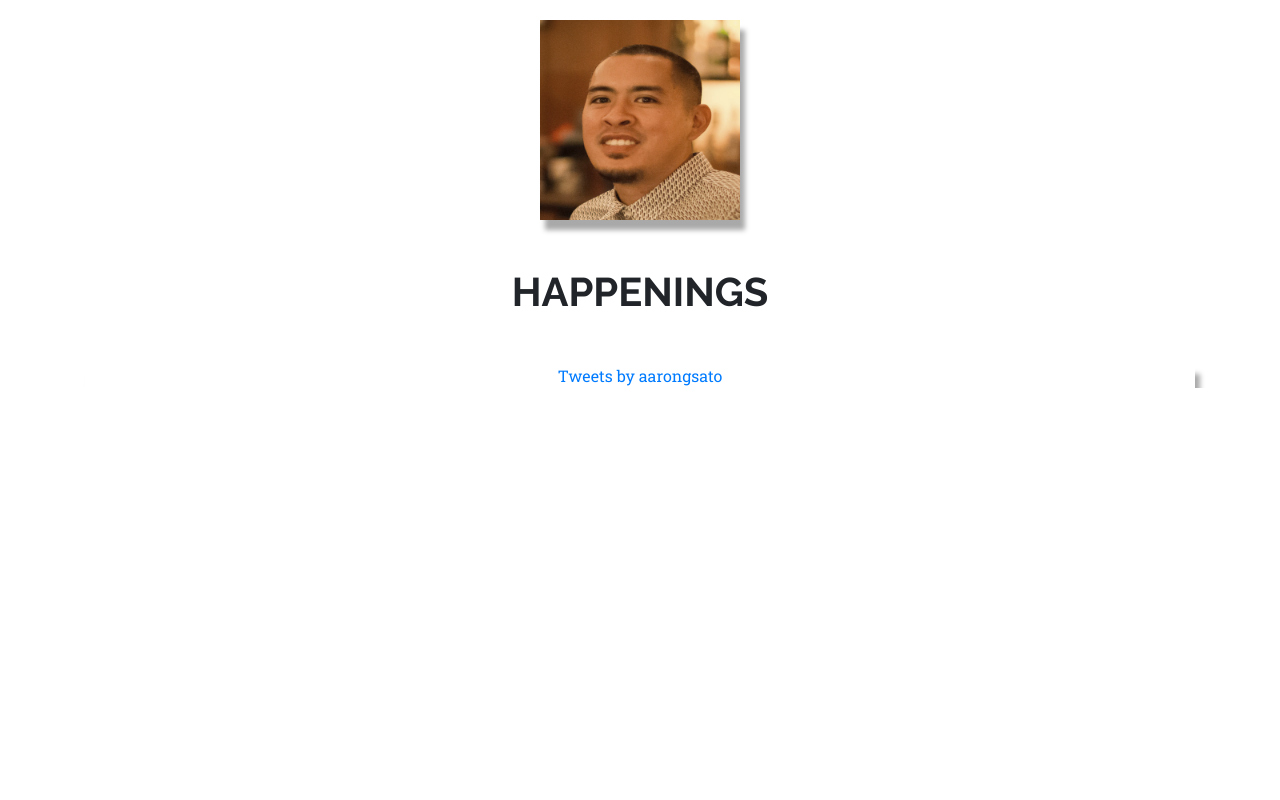
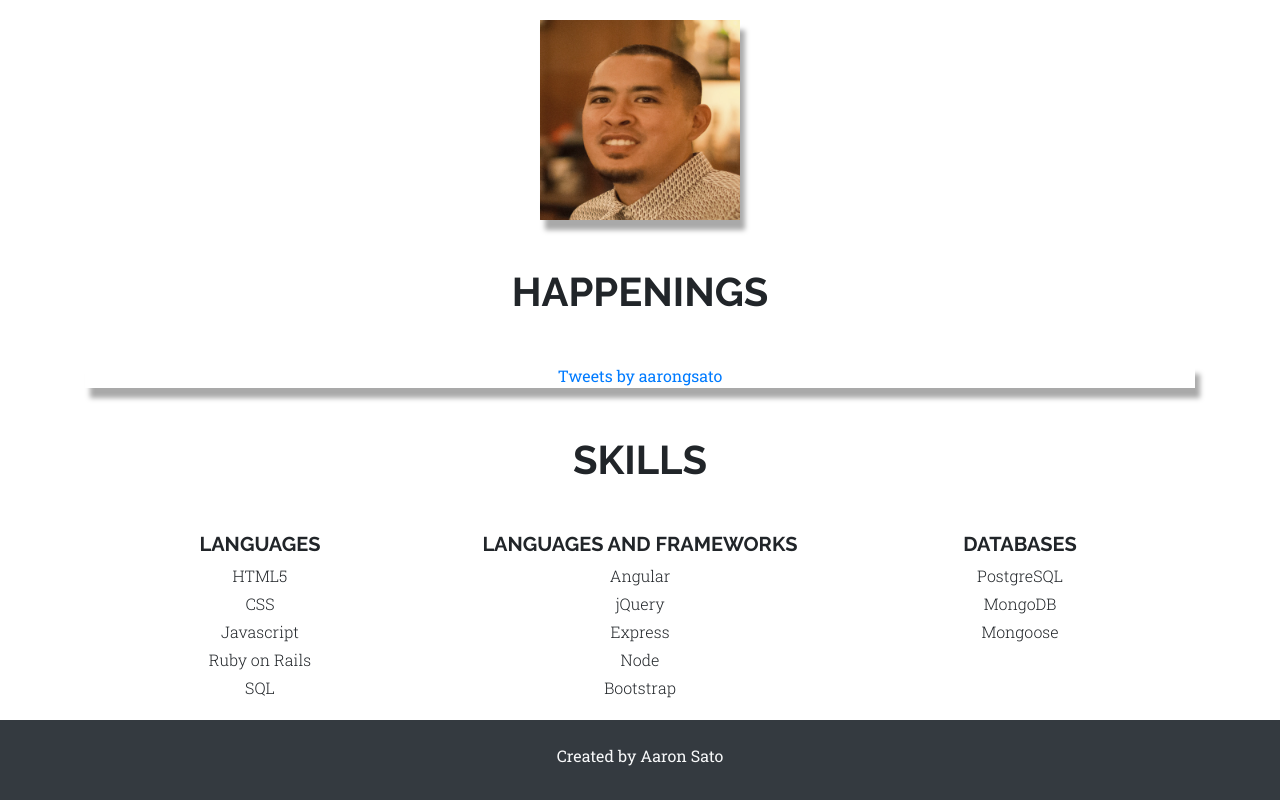
Before and after one commit to 2asato/port2, a plain HTML site: page index.html in a window 1280 px wide. Shown: the part 1503-2303 px from the top of the page. Before the commit the page ends 1891 px from the top, so only its background shows below. Drawn offline with nearby package versions, Linux system fonts and the light colour scheme.

Commit message:
skills and footer in place

```diff
--- a/index.html
+++ b/index.html
@@ -418,6 +418,63 @@
             <!-- twitter end -->
 
 
+                  <!-- skills -->
+      <a id="skills"></a>
+      <div class="container mt-5" id="skills-container">
+        <h1 class="text-center text-uppercase raleway font-weight-bold mb-5">Skills</h1>
+
+        <div class="row" id="skills-list">
+          <div class="col-md-4">
+            <h5 class="text-center raleway text-uppercase font-weight-bold">Languages</h5>
+            <ul class="text-center lead list-unstyled skills-list">
+              <li class="pb-1">HTML5</li>
+              <li class="pb-1">CSS</li>
+              <li class="pb-1">Javascript</li>
+              <li class="pb-1">Ruby on Rails</li>
+              <li class="pb-1">SQL</li>
+            </ul>
+          </div>
+          <div class="col-md-4">
+            <h5 class="text-center raleway text-uppercase font-weight-bold">Languages and Frameworks</h5>
+            <ul class="text-center lead list-unstyled skills-list">
+              <li class="pb-1">Angular</li>
+              <li class="pb-1">jQuery</li>
+              <li class="pb-1">Express</li>
+              <li class="pb-1">Node</li>
+              <li class="pb-1">Bootstrap</li>
+            </ul>
+          </div>
+          <div class="col-md-4">
+            <h5 class="text-center raleway text-uppercase font-weight-bold">Databases</h5>
+            <ul class="text-center lead list-unstyled skills-list">
+              <li class="pb-1">PostgreSQL</li>
+              <li class="pb-1">MongoDB</li>
+              <li class="pb-1">Mongoose</li>
+            </ul>
+          </div>
+        </div>
+        <!-- <h5 class="close-right">
+        <span style='color: black'>&lt/</span>
+        <span style='color: #f4426b'>Skills</span>
+        <span style='color: black'>&gt</span>
+      </h5> -->
+      </div>
+      <!-- skills end -->
+
+          <!-- footer -->
+    <footer
+    class="page-footer font-small nav-foot text-center bg-dark pb-3"
+    id="foot"
+  >
+    <p class="pt-4 text-light">
+      Created by Aaron Sato
+    </p>
+  </footer>
+  <!-- footer end -->
+
+
+
+
 
 
 
--- a/style.css
+++ b/style.css
@@ -44,7 +44,7 @@
   color: white !important;
 }
 
-.modal-body p, .about-text {
+.modal-body p, .about-text, .skills-list {
   font-size: 1rem !important;
 }
 
```
